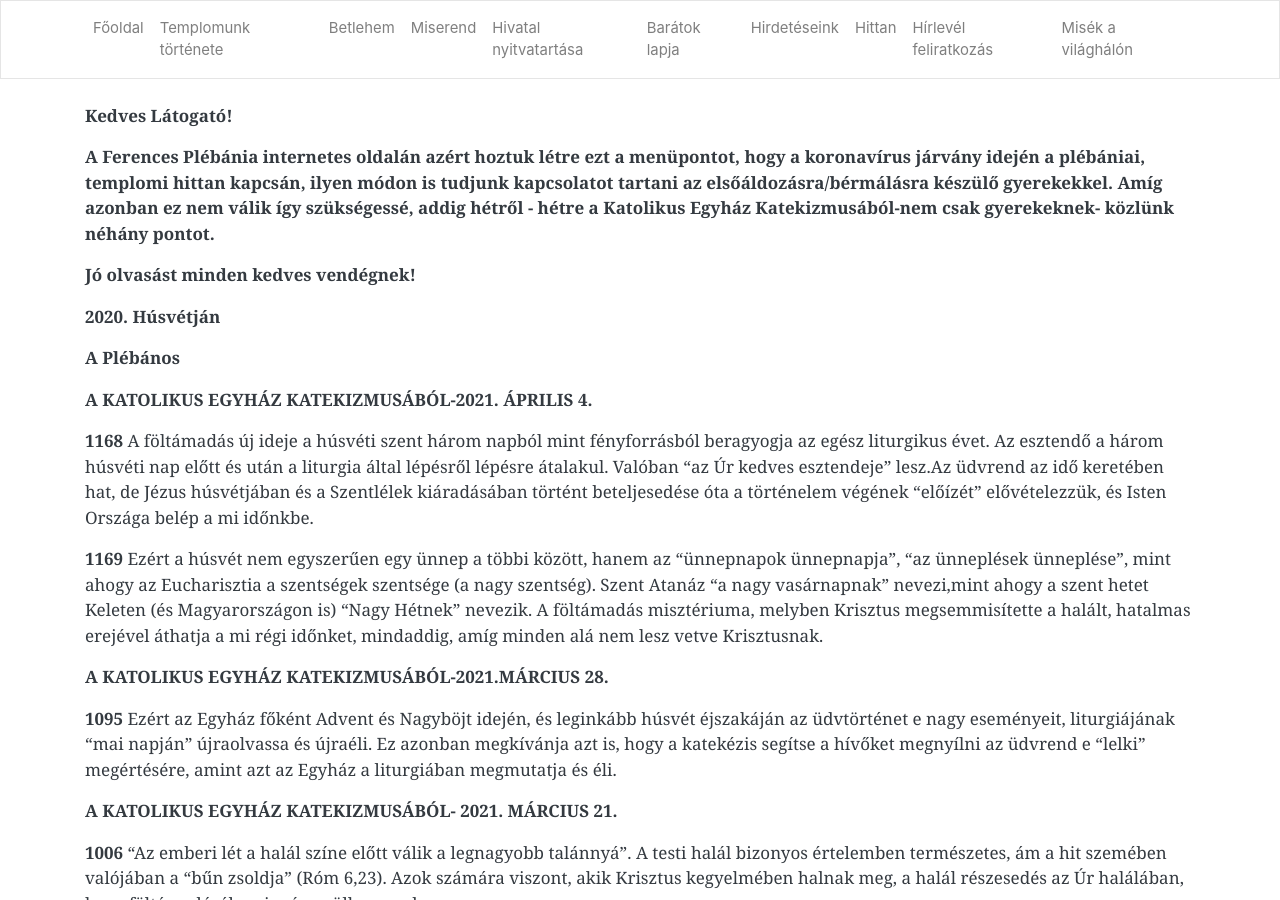
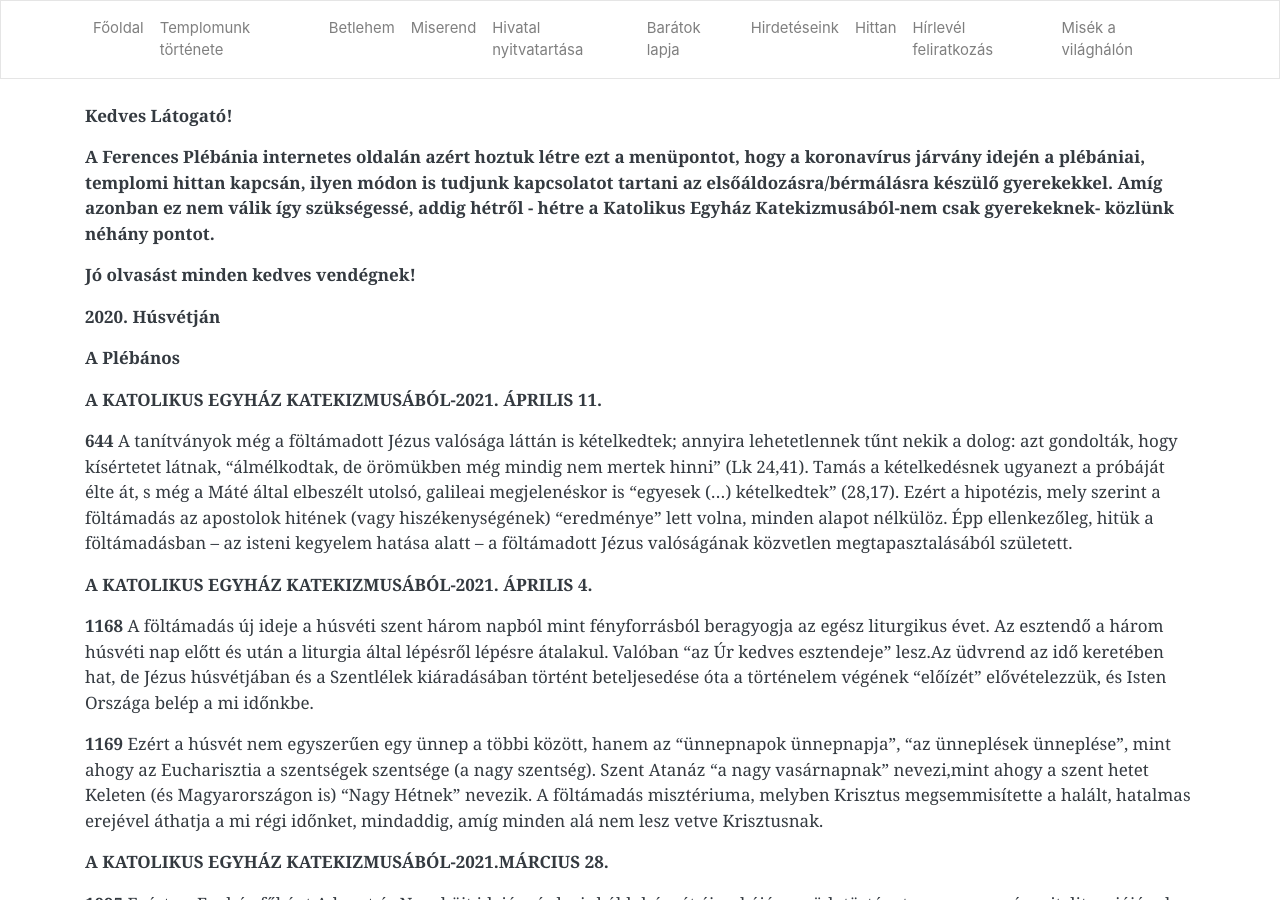
Before and after one commit to pecsi-ferences/pecsi-ferences.github.io, a Jekyll site: the page built from hittan.md, in a window 1280 px wide and 900 px high. Built offline with Jekyll 4.4.1, drawn with Linux system fonts in a browser that asks for light colours; nearby versions of some CDN libraries.

Commit message:
Update from Forestry.io Zoltán Dohány updated hittan.md

```diff
--- a/hittan.md
+++ b/hittan.md
@@ -12,6 +12,10 @@ title: Hittan
 **2020. Húsvétján**
 
 **A Plébános**
+
+**A KATOLIKUS EGYHÁZ KATEKIZMUSÁBÓL-2021. ÁPRILIS 11.**
+
+**644** A tanítványok még a föltámadott Jézus valósága láttán is kételkedtek; annyira lehetetlennek tűnt nekik a dolog: azt gondolták, hogy kísértetet látnak, "álmélkodtak, de örömükben még mindig nem mertek hinni" (Lk 24,41). Tamás a kételkedésnek ugyanezt a próbáját élte át, s még a Máté által elbeszélt utolsó, galileai megjelenéskor is "egyesek (...) kételkedtek" (28,17). Ezért a hipotézis, mely szerint a föltámadás az apostolok hitének (vagy hiszékenységének) "eredménye" lett volna, minden alapot nélkülöz. Épp ellenkezőleg, hitük a föltámadásban -- az isteni kegyelem hatása alatt -- a föltámadott Jézus valóságának közvetlen megtapasztalásából született.
 
 **A KATOLIKUS EGYHÁZ KATEKIZMUSÁBÓL-2021. ÁPRILIS 4.**
 
```
